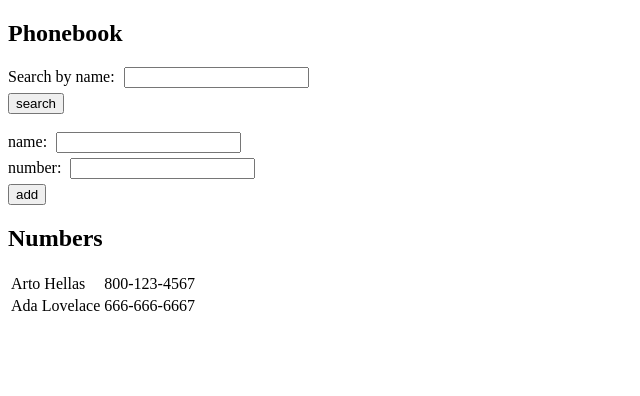
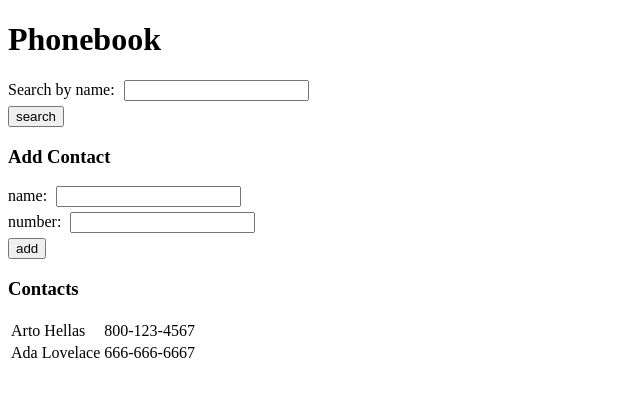
Before and after one commit to emilyperi/full-stack, a React (Create React App) app in the folder part2/phonebook/: page / in a window 1280 px wide. Shown: the top 396 px of the page, without its empty margins (0-640 px from the left). Built offline with nearby package versions, Linux system fonts and the light colour scheme.

Commit message:
completed part 2.9

```diff
--- a/part2/phonebook/src/App.js
+++ b/part2/phonebook/src/App.js
@@ -1,90 +1,24 @@
 import {useState} from 'react'
-
-const inputStyle = {
-  marginLeft: "5px",
-  marginBottom: "5px"
-}
+import Search from './components/Search'
+import AddContact from './components/AddContact'
+import Contacts from './components/Contacts'
 
 function App() {
   const [persons, setPersons] = useState([
-    { name: 'Arto Hellas', number: "800-123-4567" }, { name: 'Ada Lovelace', number: "666-666-6667"}
+    { name: 'Arto Hellas', number: "800-123-4567" },
+    { name: 'Ada Lovelace', number: "666-666-6667"}
   ])
   const [newName, setNewName] = useState('')
   const [newNumber, setNewNumber] = useState('')
   const [searchName, setSearchName] = useState('')
   const [showAll, setShowAll] = useState(true)
 
-  const addPerson = (event) => {
-    event.preventDefault()
-    const index = persons.map(person => person.name).indexOf(newName)
-    if (index < 0) {
-      const newPerson = {
-        name: newName,
-        number: newNumber
-      }
-      setPersons(persons.concat(newPerson))
-
-    } else {
-      alert(`${newName} is already added to phonebook`)
-    }
-    setNewName('')
-    setNewNumber('')
-  }
-
-  const handleNameChange = (event) => {
-    setNewName(event.target.value)
-  }
-
-  const handleNumberChange = (event) => {
-    setNewNumber(event.target.value)
-  }
-
-  const handleSearchName = (event) => {
-    setSearchName(event.target.value)
-  }
-  const handleFilter = (event) => {
-    event.preventDefault()
-    setShowAll(!showAll)
-    if (!showAll) {
-      setSearchName('')
-    }
-  }
-
-  const personsToShow = showAll
-    ? persons
-    : persons.filter(person => person.name.toLowerCase() === searchName.toLowerCase())
-
-
-
   return (
     <div>
-      <h2>Phonebook</h2>
-      <form onSubmit={handleFilter}>
-        <div>Search by name: <input style={inputStyle} value={searchName} onChange={handleSearchName}/></div>
-        <button type="submit">{showAll ? "search" : "clear"}</button>
-      </form>
-      <br/>
-      <form onSubmit={addPerson}>
-        <div>
-          name: <input style={inputStyle} value={newName} onChange={handleNameChange}/>
-          <div>
-            number: <input style={inputStyle} value={newNumber} onChange={handleNumberChange}/></div>
-        </div>
-        <div>
-          <button  type="submit">add</button>
-        </div>
-      </form>
-      <h2>Numbers</h2>
-      <table>
-        <tbody>
-      {personsToShow.map(person =>
-        <tr key={person.name}>
-          <td>{person.name}</td>
-          <td>{person.number}</td>
-          </tr>)}
-        </tbody>
-      </table>
-
+      <h1>Phonebook</h1>
+      <Search searchName={searchName} setSearchName={setSearchName} showAll={showAll} setShowAll={setShowAll} />
+      <AddContact persons={persons} setPersons={setPersons} newName={newName} setNewName={setNewName} newNumber={newNumber} setNewNumber={setNewNumber} />
+      <Contacts persons={persons} searchName={searchName} showAll={showAll} />
     </div>
   );
 }
--- /dev/null
+++ b/part2/phonebook/src/components/AddContact.js
@@ -0,0 +1,34 @@
+import Field from './Field'
+const AddContact = (props) => {
+    const addPerson = (event) => {
+        event.preventDefault()
+        const index = props.persons.map(person => person.name).indexOf(props.newName)
+        if (index < 0) {
+          const newPerson = {
+            name: props.newName,
+            number: props.newNumber
+          }
+          props.setPersons(props.persons.concat(newPerson))
+
+        } else {
+          alert(`${props.newName} is already added to phonebook`)
+        }
+        props.setNewName('')
+        props.setNewNumber('')
+      }
+
+    return(
+        <>
+        <h3>Add Contact</h3>
+        <form onSubmit={addPerson}>
+        <Field label="name" value={props.newName} setValue={props.setNewName}/>
+        <Field label="number" value={props.newNumber} setValue={props.setNewNumber}/>
+        <div>
+          <button  type="submit">add</button>
+        </div>
+      </form>
+      </>
+    )
+}
+
+export default AddContact;
--- /dev/null
+++ b/part2/phonebook/src/components/Contacts.js
@@ -0,0 +1,22 @@
+const Contacts = (props) => {
+    const personsToShow = props.showAll
+    ? props.persons
+    : props.persons.filter(person => person.name.toLowerCase() === props.searchName.toLowerCase())
+
+    return (
+        <>
+        <h3>Contacts</h3>
+        <table>
+            <tbody>
+                {personsToShow.map(person =>
+                <tr key={person.name}>
+                    <td>{person.name}</td>
+                    <td>{person.number}</td>
+                </tr>)}
+            </tbody>
+      </table>
+      </>
+    )
+}
+
+export default Contacts;
--- /dev/null
+++ b/part2/phonebook/src/components/Field.js
@@ -0,0 +1,15 @@
+  const Field = (props) => {
+    const inputStyle = {
+        marginLeft: "5px",
+        marginBottom: "5px"
+      }
+    const handleValueChange = (event) => {
+        props.setValue(event.target.value)
+      }
+    return (
+        <div>
+            {props.label}: <input style={inputStyle} value={props.value} onChange={handleValueChange}/>
+        </div>
+    )
+}
+export default Field;
--- /dev/null
+++ b/part2/phonebook/src/components/Search.js
@@ -0,0 +1,19 @@
+import Field from './Field'
+
+const Search = (props) => {
+      const handleSearch = (event) => {
+        event.preventDefault()
+        props.setShowAll(!props.showAll)
+        if (!props.showAll) {
+          props.setSearchName('')
+        }
+      }
+    return (
+        <form onSubmit={handleSearch}>
+            <Field label="Search by name" value={props.searchName} setValue={props.setSearchName} />
+            <button type="submit">{props.showAll ? "search" : "clear"}</button>
+        </form>
+    )
+}
+
+export default Search;
```
